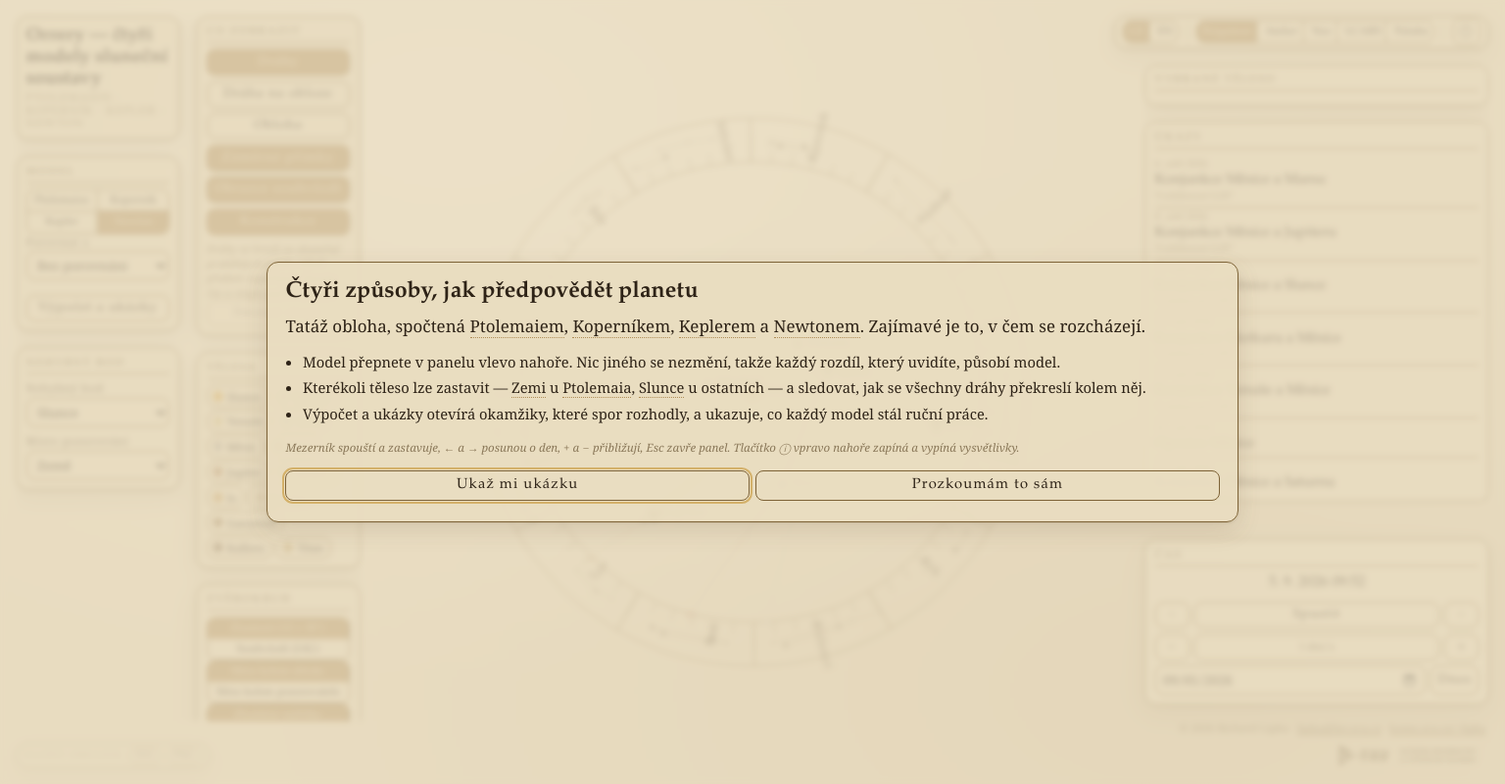
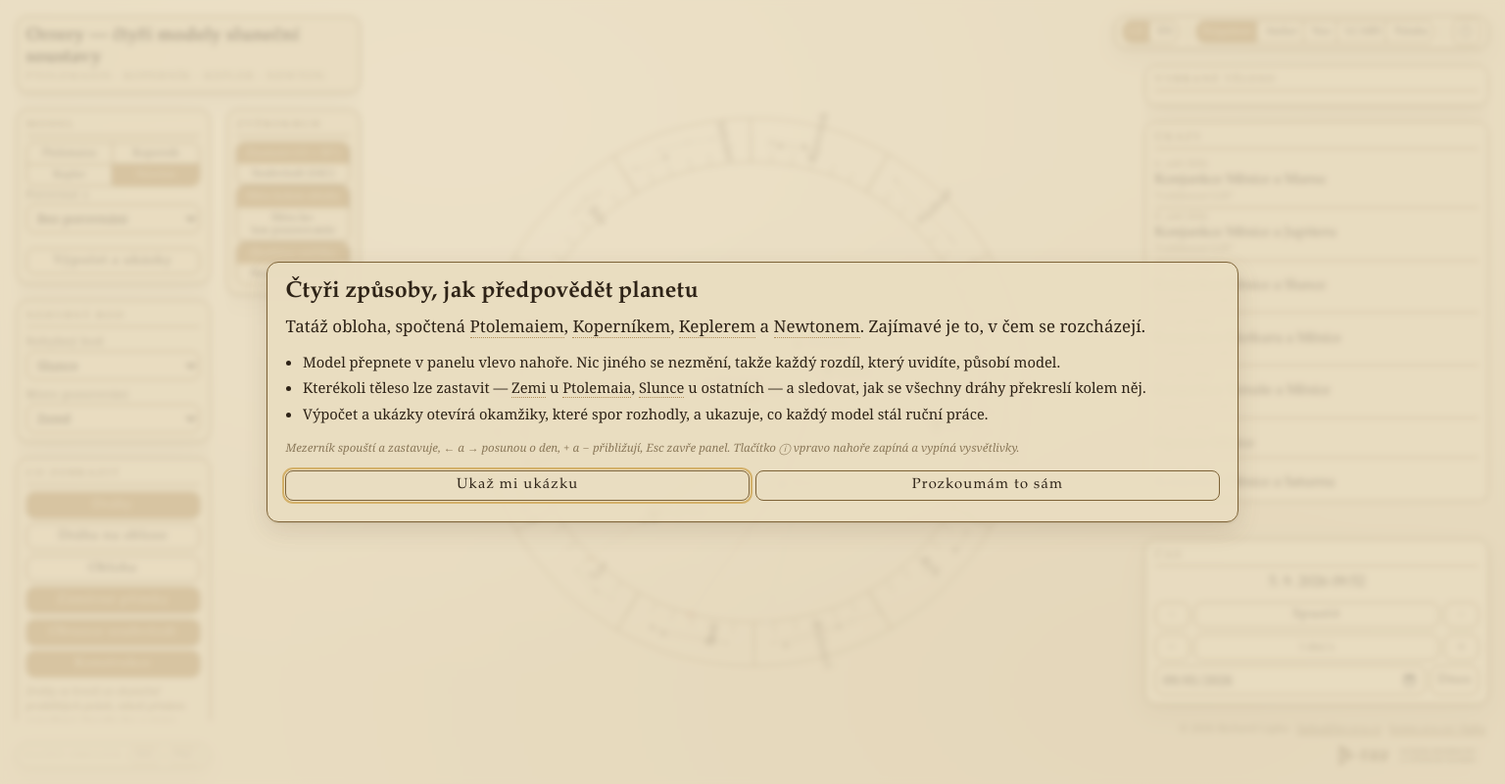
Before and after one commit to richardLipka/ptolemy_copernicus_newton, a website with bundled scripts: page apps/orrery/index.html in a window 1536 px wide. Shown: the whole page at 98% size. Built offline with nearby package versions, Linux system fonts and the light colour scheme.

Commit message:
Place the left dock's columns by hand instead of letting CSS balance them
Multicol chooses where the break falls, and it kept choosing the middle
of the run of controls that belong together. The columns are real
elements now: model, stationary point, what to show and bodies read
straight down the left, and the zodiac settings take the right column on
their own, being the one group that is not part of that sequence.

The masthead spans both. The row under it is minmax(0, 1fr) so the
columns are bounded by the dock rather than by their contents, which
lets the taller one scroll inside itself while the title and the zodiac
panel stay put; the dock no longer scrolls as a whole.

The split is 1.45fr to 1fr rather than even. Four panels against one made
an even split leave the working column scrolling with half the dock
standing empty beside it, and the wider that column is the fewer of its
toggle labels wrap. It still scrolls below roughly 1000px of viewport
height, which is what asking for four panels in one column costs.

```diff
--- a/apps/orrery/src/render/theme/shell.css
+++ b/apps/orrery/src/render/theme/shell.css
@@ -201,6 +201,14 @@
     width: auto;
   }
 
+  /*
+   * Until the dock is wide enough to hold two columns the wrappers are not
+   * there at all, and the panels stack in the dock's own flow in DOM order.
+   */
+  .dock-column {
+    display: contents;
+  }
+
   /* Docks must not swallow clicks where they have no panel. */
   .dock:empty {
     display: none;
@@ -238,45 +246,52 @@
     }
 
     /*
-     * Only the left dock splits. The right holds two panels — the selected body
-     * and the events — and they read as one column of detail: side by side each
-     * was half as wide as the numbers in it wanted, and the pair still did not
-     * reach the bottom of the screen. Stacked, they take the dock's full width
-     * and share its height between them.
+     * The left dock: two columns placed by hand, not by multicol.
+     *
+     * Multicol balances, which means it picks the break — and it kept choosing
+     * the middle of the run of controls that belong together. The columns are
+     * real elements now (see `renderControls`): the working sequence on the
+     * left, read straight down, and the zodiac settings on their own at the
+     * right, being the one group that is not part of that sequence.
+     *
+     * The masthead spans both. The row beneath it is `minmax(0, 1fr)` so the
+     * columns are bounded by the dock rather than by their contents, which is
+     * what lets the taller one scroll inside itself while the zodiac panel and
+     * the title stay put. The dock itself no longer scrolls.
      */
     .dock--left {
-      display: block;
-      columns: 2;
-      column-gap: var(--dock-gap);
+      display: grid;
+      /*
+       * Not an even split. The left column carries four panels and the right
+       * one, so an even split left the working sequence scrolling with half
+       * the dock standing empty beside it. The wider it is, the fewer of its
+       * toggle labels wrap, and the shorter it gets.
+       */
+      grid-template-columns: 1.45fr 1fr;
+      grid-template-rows: auto minmax(0, 1fr);
+      gap: var(--dock-gap);
+      overflow: hidden;
+    }
+
+    .dock--left > .masthead {
+      grid-column: 1 / -1;
+    }
+
+    .dock-column {
+      display: flex;
+      flex-direction: column;
+      gap: var(--dock-gap);
+      min-width: 0;
+      min-height: 0;
+      overflow-y: auto;
+      overscroll-behavior: contain;
+      scrollbar-width: thin;
     }
 
     .dock--right > * > .panel {
       /* Grow to fill the dock, and scroll rather than push past the bottom. */
       flex: 1 1 auto;
       min-height: 0;
-      overflow-y: auto;
-      overscroll-behavior: contain;
-      scrollbar-width: thin;
-    }
-
-    .dock--left .panel {
-      break-inside: avoid;
-      margin-bottom: var(--dock-gap);
-
-      /*
-       * No panel may be taller than the column it sits in.
-       *
-       * break-inside: avoid is a preference, not a guarantee: a panel that
-       * simply does not fit gets split anyway. The selected-body panel is
-       * 876px of readouts against a 656px column on a 900px screen, so it was
-       * being cut in half - the first part filling column one, the remainder
-       * taking column two, and the events panel shunted into a third column
-       * off the side of the dock. Capping the height removes the choice: the
-       * panel stays whole, stays in one column, and scrolls its own contents
-       * in the rare case it has more than the screen is tall. Which is still
-       * a great deal better than the whole dock scrolling, as it used to.
-       */
-      max-height: 100%;
       overflow-y: auto;
       overscroll-behavior: contain;
       scrollbar-width: thin;
--- a/apps/orrery/src/ui/controls.ts
+++ b/apps/orrery/src/ui/controls.ts
@@ -134,7 +134,6 @@ export function renderControls(container: HTMLElement, store: Store): void {
   calculation.addEventListener('click', () => store.setCalculationOpen(true));
   modelPanel.appendChild(calculation);
 
-  container.appendChild(modelPanel);
 
   // --- vantage ----------------------------------------------------------
 
@@ -155,7 +154,6 @@ export function renderControls(container: HTMLElement, store: Store): void {
       t('observer.hint'),
     ),
   );
-  container.appendChild(vantagePanel);
 
   // --- bodies -----------------------------------------------------------
   //
@@ -200,7 +198,6 @@ export function renderControls(container: HTMLElement, store: Store): void {
   // button's accessible name, which would leave all eight reading as the same
   // sentence instead of as the body they name.
   bodyPanel.appendChild(note(t('bodies.focusHint')));
-  container.appendChild(bodyPanel);
 
   // --- view -------------------------------------------------------------
 
@@ -263,7 +260,6 @@ export function renderControls(container: HTMLElement, store: Store): void {
   // panels through a gesture is exactly the trap the clock readout fell into.
   viewPanel.appendChild(note(t('view.zoomHint')));
 
-  container.appendChild(viewPanel);
 
   // --- harness ----------------------------------------------------------
   //
@@ -482,13 +478,27 @@ export function renderControls(container: HTMLElement, store: Store): void {
   }
 
   /*
-   * Built here but placed directly under the stationary point, because that is
-   * the control it answers to: what is worth drawing over the map depends on
-   * which body is being held still, and the two were reading as unrelated with
-   * the body and zodiac panels between them.
+   * Two explicit columns rather than the CSS multicol this used to be.
+   *
+   * Multicol balances: it chooses where the break falls, and it kept putting
+   * the split in the middle of the run of controls that belong together. The
+   * left column is now the working sequence read straight down — which model,
+   * held still about what, showing what, of which body. The zodiac settings are
+   * the one thing that is not part of that sequence, so they take the second
+   * column on their own.
+   *
+   * Appended here rather than as each panel is built, because the order wanted
+   * on screen is not the order they are cheapest to build in: "what to show" is
+   * constructed last and belongs third.
+   *
+   * Below the wide breakpoint both columns are `display: contents`, and the
+   * panels stack in exactly this order.
    */
-  container.insertBefore(harnessPanel, bodyPanel);
-
+  const columnMain = el('div', 'dock-column dock-column--main');
+  const columnSide = el('div', 'dock-column dock-column--side');
+  columnMain.append(modelPanel, vantagePanel, harnessPanel, bodyPanel);
+  columnSide.append(viewPanel);
+  container.append(columnMain, columnSide);
 }
 
 
```
Also changed, not shown: CLAUDE.md (+23 -0 lines).
